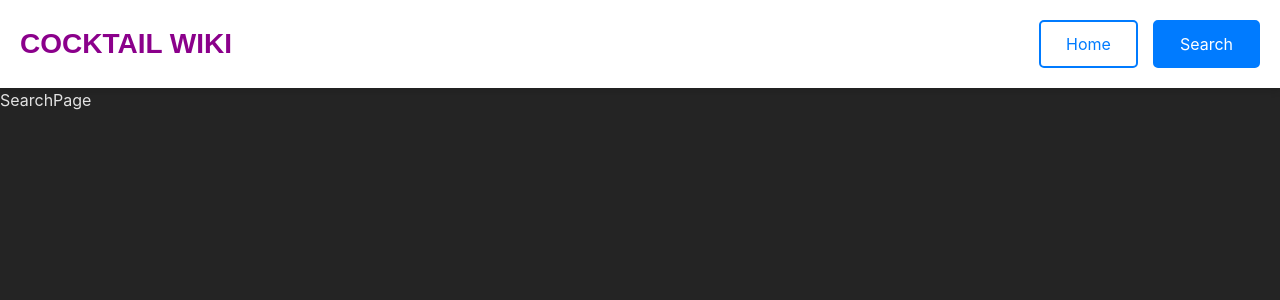
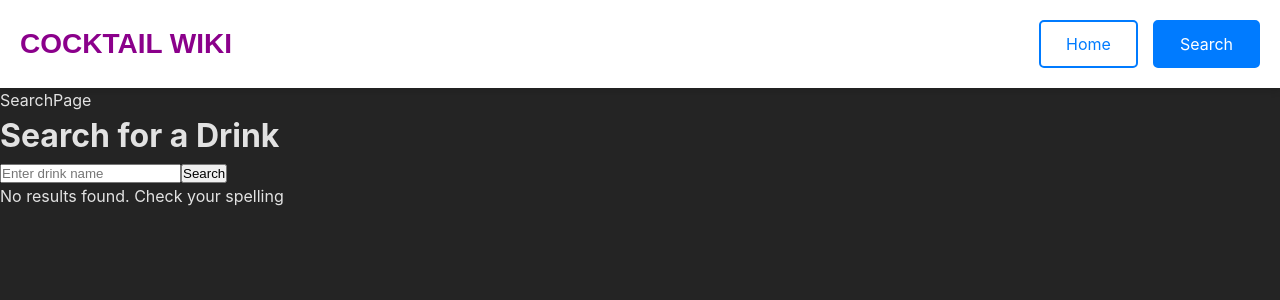
Before and after one commit to j-mattias/cocktail-wiki, a React (Vite) app: page /search in a window 1280 px wide. Shown: the top 300 px of the page. Built offline with nearby package versions, Linux system fonts and the light colour scheme.

Commit message:
adding seach.tsx, list result.tsx and updated seachpage

```diff
--- /dev/null
+++ b/src/components/ListResult.tsx
@@ -0,0 +1,26 @@
+import { useSearchContext } from "../contexts/SearchResultContext";
+
+const ListResults = () => {
+  const { searchResults } = useSearchContext(); // Use searchResults from "SearchResultContext""
+
+  if (!searchResults) {
+    return <p>No results found. Check your spelling</p>;
+  }
+
+  //  SearchResult Replace with Cards!
+
+  return (
+    <div>
+      <h2>Search Results</h2>
+      <ul>
+        {searchResults.map((drink) => (
+          <li key={drink.id}>
+            <strong>{drink.name}</strong>
+          </li>
+        ))}
+      </ul>
+    </div>
+  );
+};
+
+export default ListResults;
--- /dev/null
+++ b/src/components/Search.tsx
@@ -0,0 +1,67 @@
+import { useState } from "react";
+import { useSearchContext } from "../contexts/SearchResultContext";
+
+const Search = () => {
+  // searchname from the userinput
+  const [searchName, setSearchName] = useState<string>("");
+
+  // Use setSearchResults from context
+  const { setSearchResults } = useSearchContext();
+
+  const [error, setError] = useState<string | null>(null);
+
+  const handleSearch = (e: React.FormEvent<HTMLFormElement>) => {
+    e.preventDefault();
+    fetchDrinks(searchName);
+  };
+
+  // Fetching the api using the search input for name
+
+  const fetchDrinks = (name: string) => {
+    const apiUrl = `https://www.thecocktaildb.com/api/json/v1/1/search.php?s=${name}`;
+
+    fetch(apiUrl)
+      .then((response) => {
+        if (!response.ok) {
+          throw new Error("Failed to fetch drinks.");
+        }
+        return response.json();
+      })
+      .then((data) => {
+        if (data.drinks) {
+          const myDrinks = data.drinks.map((drink: any) => ({
+            id: drink.idDrink,
+            name: drink.strDrink,
+          }));
+          setSearchResults(myDrinks); // Save to SearchResultContext
+        } else {
+          setSearchResults(null); // If no drinks found, clear results
+        }
+        setError(null); // Clear any previous error
+      })
+      .catch((err) => {
+        setError(err.message); // Handle error
+        setSearchResults(null); // Clear results on error
+      });
+  };
+
+  return (
+    <div>
+      <h1>Search for a Drink</h1>
+
+      <form onSubmit={handleSearch}>
+        <input
+          type="text"
+          value={searchName}
+          onChange={(e) => setSearchName(e.target.value)}
+          placeholder="Enter drink name"
+        />
+        <button type="submit">Search</button>
+      </form>
+
+      {error && <p>Error: {error}</p>}
+    </div>
+  );
+};
+
+export default Search;
--- a/src/contexts/SearchResultContext.tsx
+++ b/src/contexts/SearchResultContext.tsx
@@ -11,6 +11,7 @@ interface ISearchContext {
 interface ISearchContextProviderProps {
   children: ReactNode;
 }
+
 
 const SearchContext = createContext<ISearchContext | null>(null);
 
--- a/src/pages/HomePage.tsx
+++ b/src/pages/HomePage.tsx
@@ -1,5 +1,11 @@
+
+
 export function HomePage() {
   return (
+    <>
     <div>Home</div>
+
+    </>
+
   )
 }
--- a/src/pages/SearchPage.tsx
+++ b/src/pages/SearchPage.tsx
@@ -1,5 +1,18 @@
+import Search from "../components/Search";
+import DrinkList from "../components/ListResult";
+import { SearchContextProvider } from "../contexts/SearchResultContext";
+import ListResults from "../components/ListResult";
+
 export function SearchPage() {
   return (
-    <div>SearchPage</div>
-  )
+    <>
+      <div>SearchPage</div>
+      <div>
+        <SearchContextProvider>
+          <Search />
+          <ListResults />
+        </SearchContextProvider>
+      </div>
+    </>
+  );
 }
```
